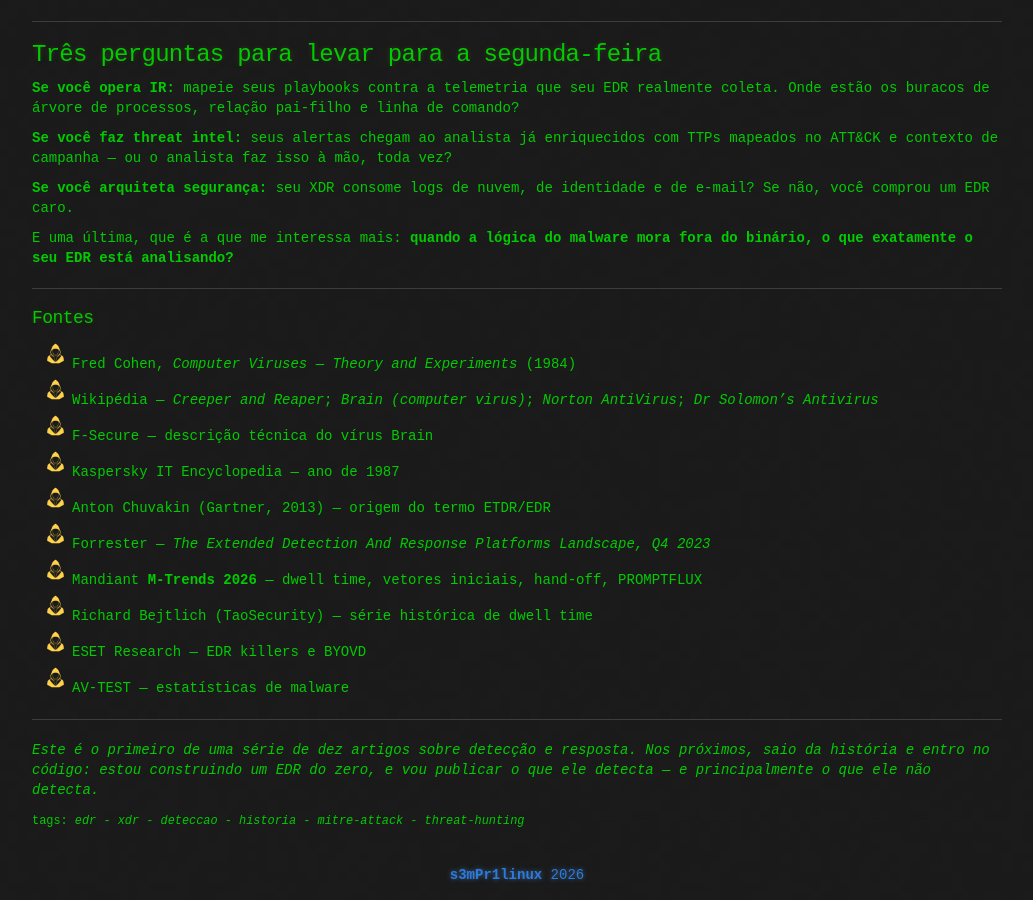
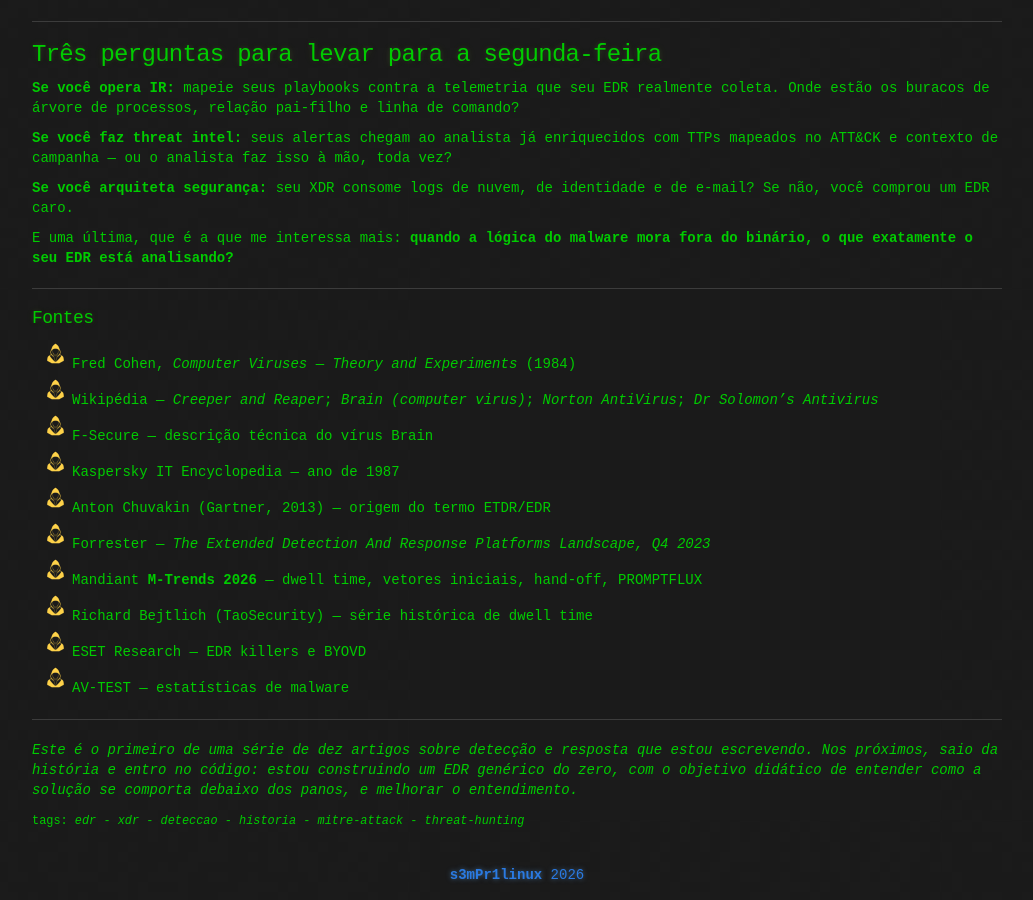
Before and after one commit to s3mPr1linux/s3mPr1linux.github.io, a Jekyll site: the page built from _posts/2026-09-11-do-creeper-ao-xdr.md, in a window 1280 px wide and 900 px high, scrolled down 9819 px. Shown: the whole window, without its empty margins (123-1156 px from the left). Built offline with Jekyll 4.4.1, drawn with Linux system fonts in a browser that asks for light colours.

Commit message:
New Post - Update

```diff
--- a/_posts/2026-09-11-do-creeper-ao-xdr.md
+++ b/_posts/2026-09-11-do-creeper-ao-xdr.md
@@ -95,7 +95,7 @@
 No lado comercial, a cronologia real é mais espalhada do que costuma se dizer:
 
 | Produto | Ano | Origem |
-|---|---|---|
+| --- | --- | --- |
 | NOD (antecessor do NOD32) | 1987 | Tchecoslováquia |
 | McAfee Associates / VirusScan | 1987 | EUA |
 | **Norton AntiVirus** | **1991** | EUA — a Symantec só comprou a Peter Norton Computing em agosto de 1990 |
@@ -158,7 +158,7 @@
 É a primeira geração de produto de segurança cuja premissa de projeto é que a execução vai acontecer. Não é um antivírus melhor — é uma categoria com outro objetivo.
 
 | | AV / EPP | EDR |
-|---|---|---|
+| --- | --- | --- |
 | **Pergunta** | "Bloqueio ou permito?" | "O que aconteceu, de onde veio, como contenho?" |
 | **Foco** | Pré-execução | Pós-comprometimento |
 | **Dados** | Eventos de detecção pontuais | Telemetria contínua: árvore de processos, cmdline, registro, rede |
@@ -216,7 +216,7 @@
 Só que ele parou:
 
 | Ano | Dwell time mediano global |
-|---|---|
+| --- | --- |
 | 2011 | 416 dias |
 | 2023 | 10 dias |
 | 2024 | 11 dias |
@@ -264,7 +264,7 @@
 ## 9. Linha do tempo consolidada
 
 | Ano | Marco ofensivo | Marco defensivo |
-|---|---|---|
+| --- | --- | --- |
 | 1971 | Creeper — primeiro worm | — |
 | 1972 | — | Reaper — primeira contramedida autônoma |
 | 1986 | Brain — primeiro vírus de PC **e primeiro stealth** | — |
@@ -325,4 +325,4 @@
 
 ---
 
-*Este é o primeiro de uma série de dez artigos sobre detecção e resposta. Nos próximos, saio da história e entro no código: estou construindo um EDR do zero, e vou publicar o que ele detecta — e principalmente o que ele não detecta.*
+*Este é o primeiro de uma série de dez artigos sobre detecção e resposta que estou escrevendo. Nos próximos, saio da história e entro no código: estou construindo um EDR genérico do zero, com o objetivo didático de entender como a solução se comporta debaixo dos panos, e melhorar o entendimento.*
```
